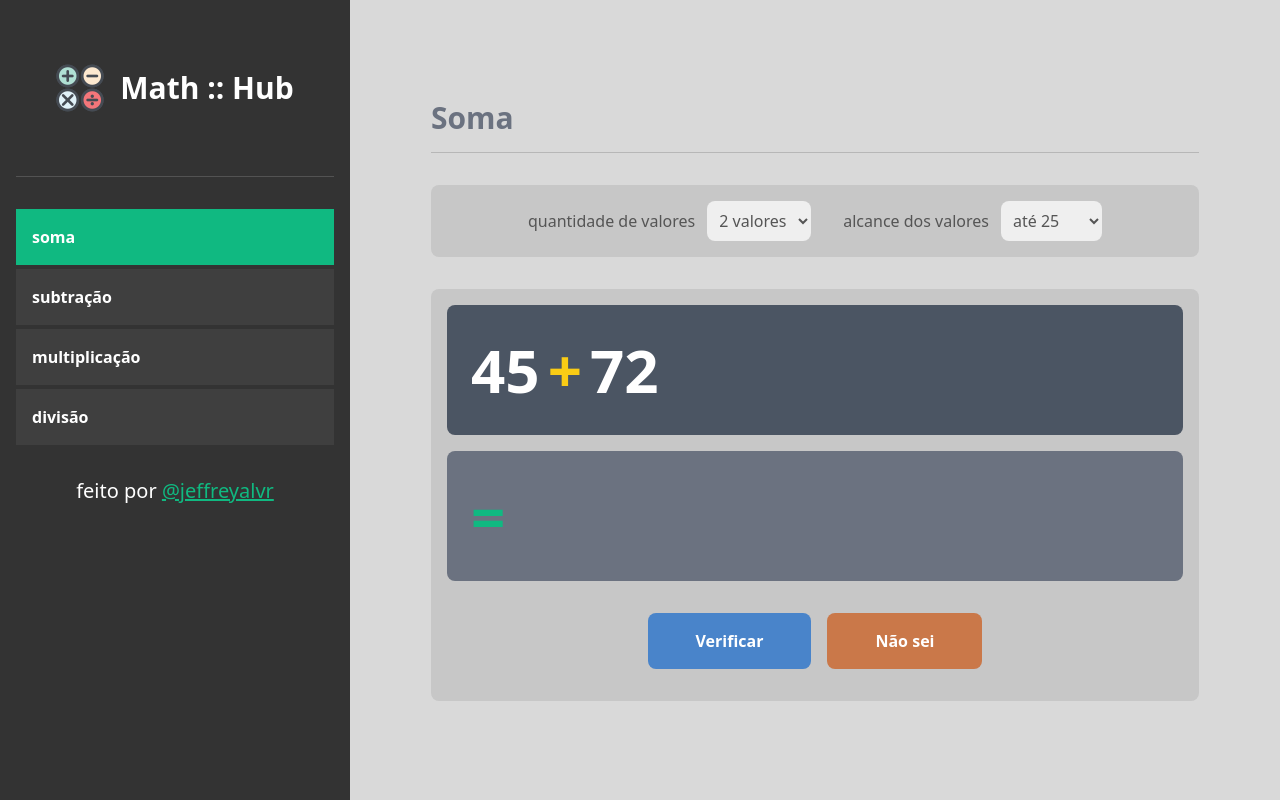
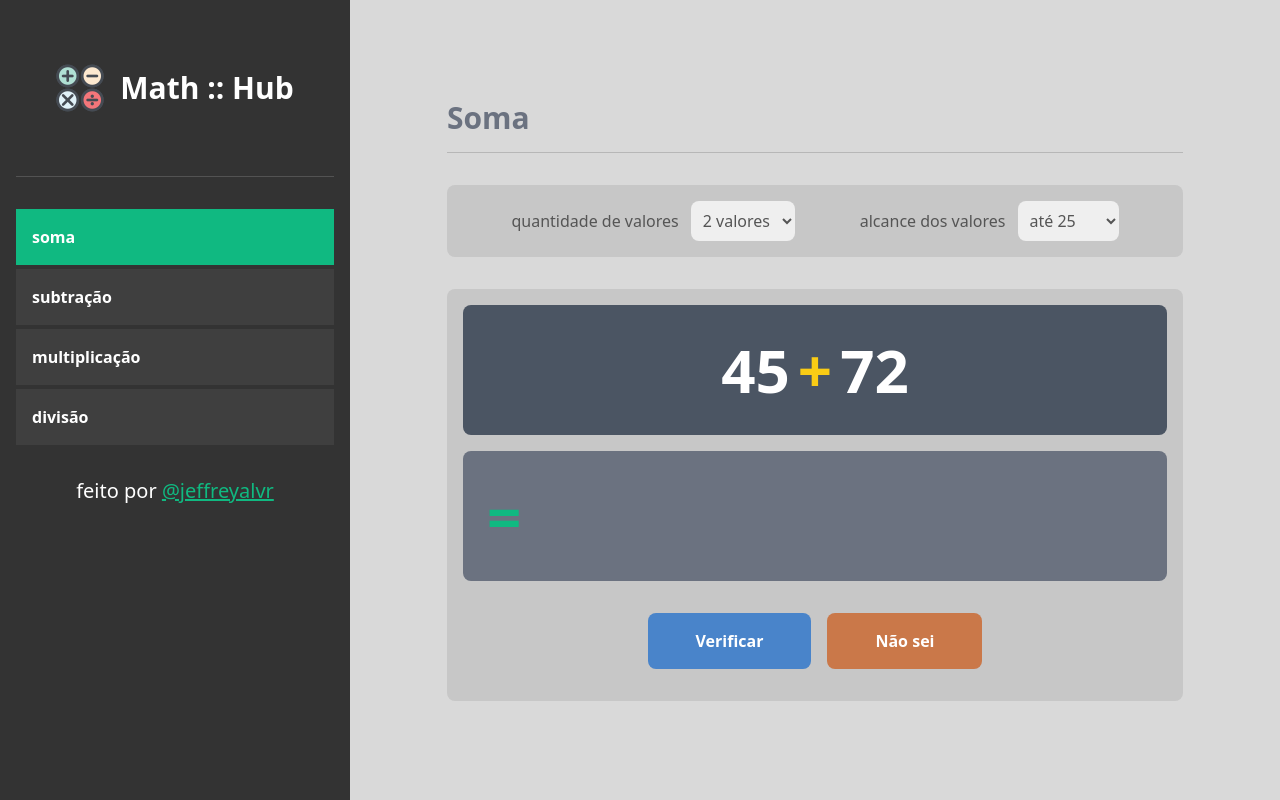
Before and after one commit to jeffreyalvr/math-hub, a React (Vite) app: page / in a window 1280 px wide. Shown: the top 800 px of the page. Built offline with nearby package versions, Linux system fonts and the light colour scheme.

Commit message:
Adiciona responsividade no Main

```diff
--- a/src/components/Main/index.jsx
+++ b/src/components/Main/index.jsx
@@ -1,11 +1,11 @@
 const Main = ({ operacaoSelecionada }) => {
   return (
-    <div className="flex flex-col gap-8 max-w-3xl m-auto">
+    <div className="w-full flex flex-col gap-8 max-w-3xl m-auto px-4 pb-4 lg:pb-0">
       <h1 className="pb-4 text-3xl font-bold capitalize text-[#6B7280] border-b border-[#B7B7B7]">
         {operacaoSelecionada.nome}
       </h1>
 
-      <div className="container flex flex-row justify-center p-4 gap-8 rounded-lg bg-[#C7C7C7]">
+      <div className="flex flex-row flex-wrap justify-center p-4 px-10 gap-4 rounded-lg bg-[#C7C7C7] sm:justify-around">
         <span
           className="flex flex-row gap-3 items-center text-[#555555]"
           title="Determina a quantidade de valores a serem calculados"
@@ -36,15 +36,15 @@ const Main = ({ operacaoSelecionada }) => {
         </span>
       </div>
 
-      <div className="container flex flex-col p-4 gap-4 rounded-lg bg-[#C7C7C7]">
-        <div className="container flex flex-row h-[130px] w-full items-center rounded-lg p-6 text-6xl font-bold gap-2 bg-gray-600">
+      <div className="flex flex-col p-4 gap-4 rounded-lg bg-[#C7C7C7]">
+        <div className="flex flex-row h-[130px] w-full justify-center items-center rounded-lg p-6 text-6xl font-bold gap-2 bg-gray-600">
           <span className="text-white">45</span>
           <span className="text-yellow-400">
             {operacaoSelecionada?.simbolo}
           </span>
           <span className="text-white">72</span>
         </div>
-        <div className="container flex flex-row h-[130px] w-full items-center rounded-lg p-6 text-6xl font-bold gap-2 bg-gray-500">
+        <div className="flex flex-row h-[130px] w-full items-center rounded-lg p-6 text-6xl font-bold gap-2 bg-gray-500">
           <span className="text-emerald-500">=</span>
           <input
             type="text"
```
